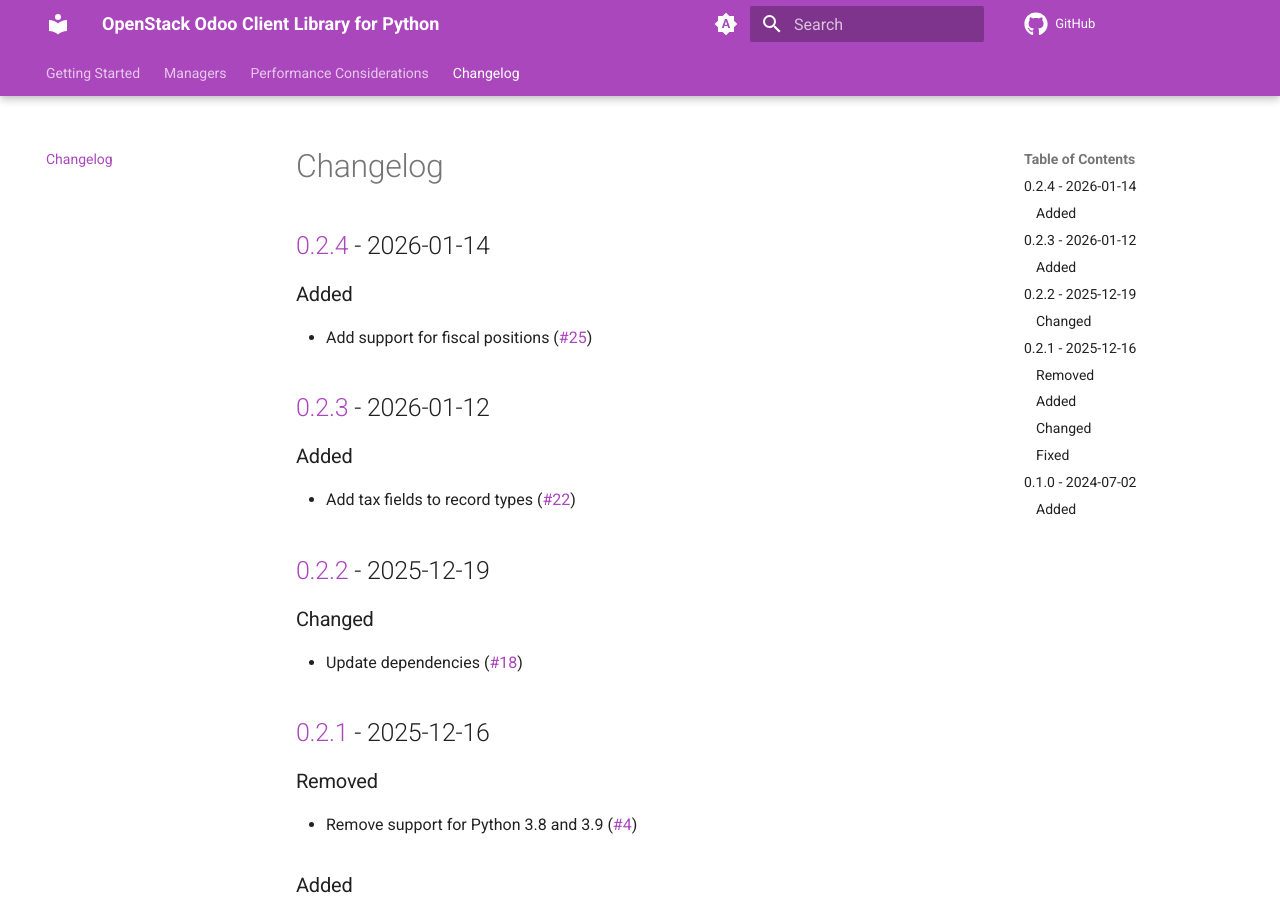
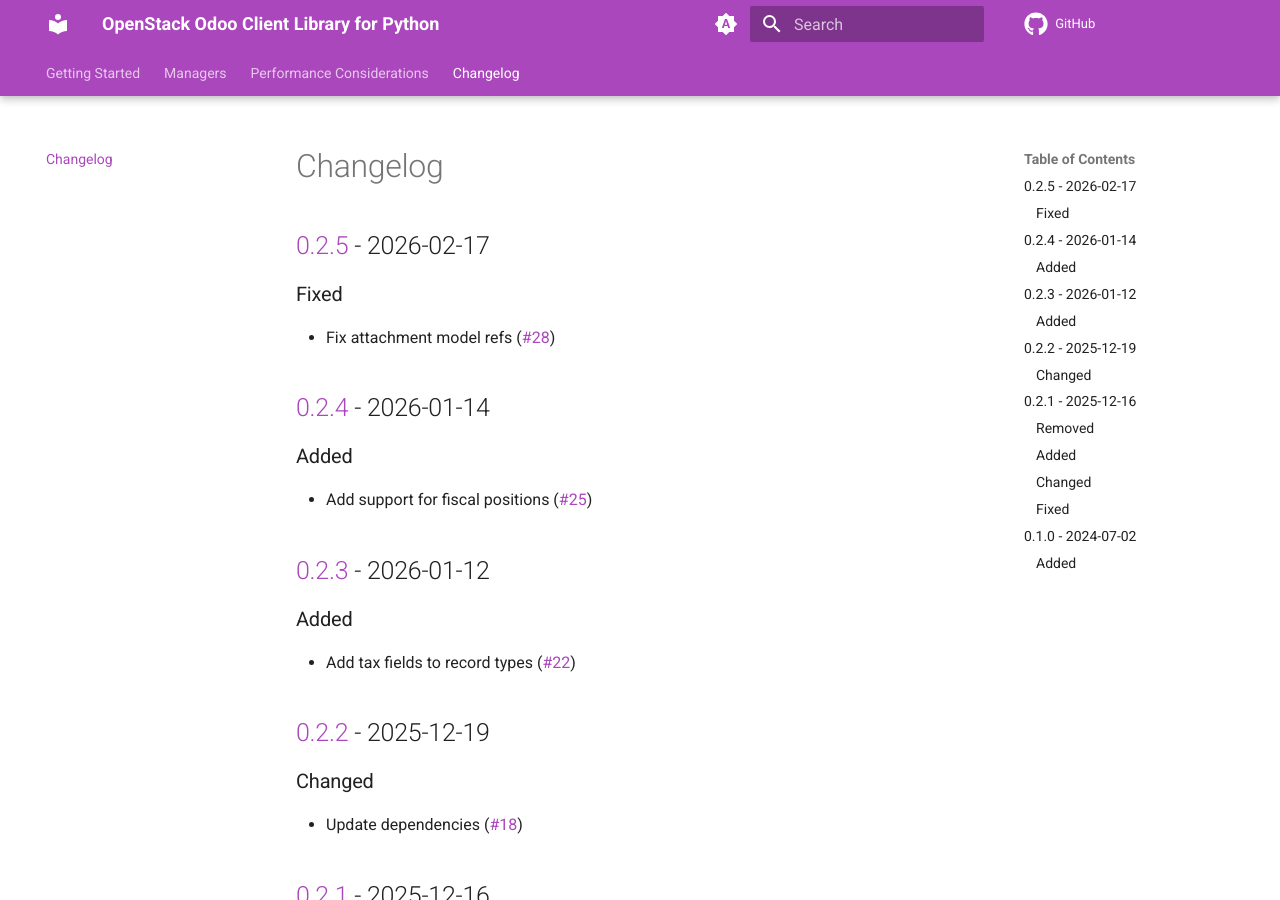
Before and after one commit to catalyst-cloud/python-openstack-odooclient, an MkDocs documentation site: the page built from docs/changelog.md, in a window 1280 px wide and 900 px high. Built offline with MkDocs 1.6.1 and Material for MkDocs 9.7.7, drawn with Linux system fonts in a browser that asks for light colours; comment, search, counter and statistics services are not loaded; the version menu is left out.

Commit message:
Tag v0.2.5 (#30)
Co-authored-by: Callum Dickinson <callum.dickinson@catalystcloud.nz>

```diff
--- a/docs/changelog.md
+++ b/docs/changelog.md
@@ -1,6 +1,13 @@
 # Changelog
 
 <!-- towncrier release notes start -->
+
+## [0.2.5](https://github.com/catalyst-cloud/python-openstack-odooclient/releases/tag/0.2.5) - 2026-02-17
+
+### Fixed
+
+- Fix attachment model refs ([#28](https://github.com/catalyst-cloud/python-openstack-odooclient/pull/28))
+
 
 ## [0.2.4](https://github.com/catalyst-cloud/python-openstack-odooclient/releases/tag/0.2.4) - 2026-01-14
 
```
Also changed, not shown: changelog.d/28.fixed.md (deleted, +0 -1 lines).
